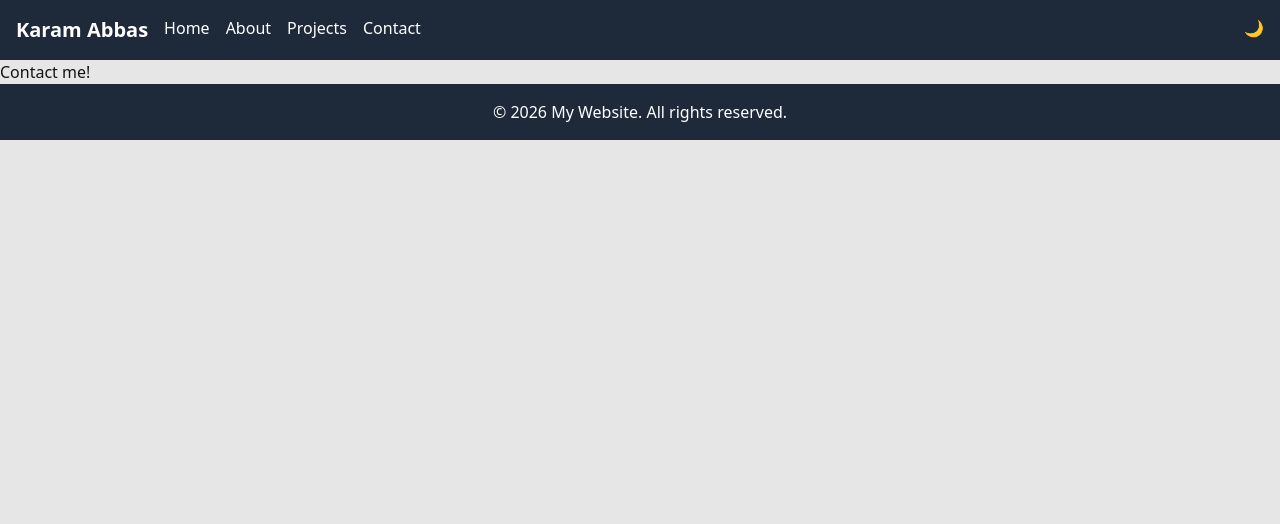
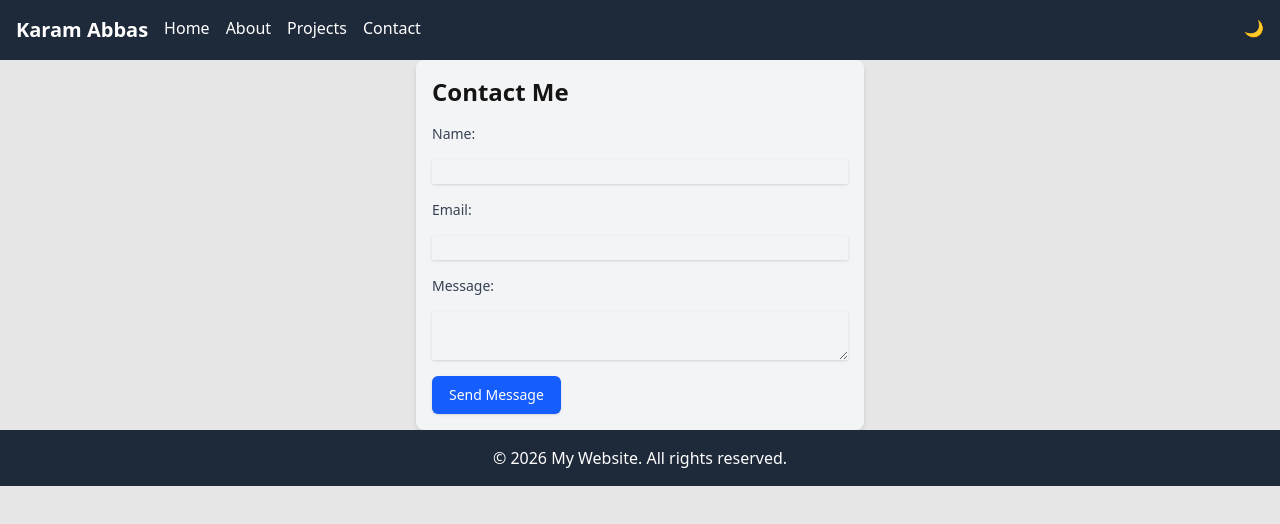
Before and after one commit to Karam-08/portfolio, a Next.js app: page /contact in a window 1280 px wide. Shown: the top 524 px of the page. Built offline with nearby package versions, Linux system fonts and the light colour scheme.

Commit message:
created other pages (pre-polish)

```diff
--- a/app/about/page.jsx
+++ b/app/about/page.jsx
@@ -1,7 +1,9 @@
+import AboutSection from "@/components/server/AboutSection";
+
 export default function About(){
     return(
         <div>
-            <h1>About Me</h1>
+            <AboutSection/>
         </div>
     )
 }
--- a/app/contact/page.jsx
+++ b/app/contact/page.jsx
@@ -1,7 +1,9 @@
+import ContactForm from "@/components/client/ContactForm";
+
 export default function Contact(){
     return(
         <div>
-            <h1>Contact me!</h1>
+            <ContactForm/>
         </div>
     )
 }
--- a/app/page.jsx
+++ b/app/page.jsx
@@ -1,4 +1,4 @@
-import Hero from "@/components/server/Hero";
+import AnimatedHero from "@/components/client/AnimatedHero";
 import AboutSection from "@/components/server/AboutSection";
 import SkillsSection from "@/components/server/SkillsSection";
 import Timeline from "@/components/server/Timeline";
@@ -6,7 +6,7 @@
 export default function Home(){
     return(
         <>
-            <Hero/>
+            <AnimatedHero/>
             <AboutSection/>
             <SkillsSection/>
             <Timeline/>
--- a/app/projects/page.jsx
+++ b/app/projects/page.jsx
@@ -1,7 +1,16 @@
+import ProjectFilter from "@/components/client/ProjectFilter";
+import ProjectCard from "@/components/server/ProjectCard";
+
 export default function Projects(){
     return(
         <div>
             <h1>My Projects</h1>
+            <ProjectFilter/>
+            <div>
+                <ProjectCard/>
+                <ProjectCard/>
+                <ProjectCard/>
+            </div>
         </div>
     )
 }
--- a/components/client/AnimatedHero.jsx
+++ b/components/client/AnimatedHero.jsx
@@ -1,8 +1,18 @@
 const AnimatedHero = () =>{
     return(
-        <div className="">
-            <h1>Welcome to My Portfolio</h1>
-            <p>Discover my projects, skills, and experience.</p>
-        </div>
+        <>
+            <div className="text-center py-20" style={{animation: 'fadeIn 0.7s ease-in forwards'}}>
+                <h1 className="text-4xl font-bold mb-4">Welcome to My Portfolio!</h1>
+                <p className="text-lg">Discover my projects, skills, and experience.</p>
+            </div>
+            <style>{`
+                @keyframes fadeIn{
+                    from{opacity: 0;}
+                    to{opacity: 1;}
+                }
+            `}</style>
+        </>
     )
 }
+
+export default AnimatedHero
--- a/components/client/ContactForm.jsx
+++ b/components/client/ContactForm.jsx
@@ -1,16 +1,20 @@
 const ContactForm = () =>{
     return(
-        <div>
-            <h2>Contact Me</h2>
-            <form action="">
-                <label htmlFor="name">Name:</label>
-                <input type="text" id="name" name="name" />
-                <label htmlFor="email">Email:</label>
-                <input type="email" id="email" name="email" />
-                <label htmlFor="message">Message:</label>
-                <textarea id="message" name="message"></textarea>
-                <button type="submit">Send Message</button>
+        <div className="max-w-md mx-auto p-4 bg-gray-100 rounded-lg shadow-md">
+            <h2 className="text-2xl font-bold mb-4">Contact Me</h2>
+            <form className="space-y-4" action="mailto:karam.abbas2008@gmail.com ?subject=Contact%20Form%20Submission" method="POST" encType="text/plain">
+                <label className="block text-sm font-medium text-gray-700" htmlFor="name">Name:</label>
+                    <input type="text" id="name" name="name" className="mt-1 block w-full border-gray-300 focus:ring-blue-500 focus:border-blue-500 shadow-sm" />
+                <label className="block text-sm font-medium text-gray-700" htmlFor="email">Email:</label>
+                    <input type="email" id="email" name="email" className="mt-1 block w-full border-gray-300 focus:ring-blue-500 focus:border-blue-500 shadow-sm" />
+                <label className="block text-sm font-medium text-gray-700" htmlFor="message">Message:</label>
+                    <textarea id="message" name="message" className="mt-1 block w-full border-gray-300 focus:ring-blue-500 focus:border-blue-500 shadow-sm"></textarea>
+                <button type="submit" className="inline-flex items-center px-4 py-2 border border-transparent text-sm font-medium rounded-md shadow-sm text-white bg-blue-600 hover:bg-blue-700 focus:outline-none focus:ring-2 focus:ring-offset-2 focus:ring-blue-500">
+                    Send Message
+                </button>
             </form>
         </div>
     )
 }
+
+export default ContactForm
--- a/components/server/Hero.jsx
+++ /dev/null
@@ -1,10 +0,0 @@
-const Hero = () =>{
-    return(
-        <div className="text-center py-20">
-            <h1 className="text-4xl font-bold mb-4">Welcome to My Portfolio!</h1>
-            <p className="text-lg">Discover my projects, skills, and experience.</p>
-        </div>
-    )
-}
-
-export default Hero
```
